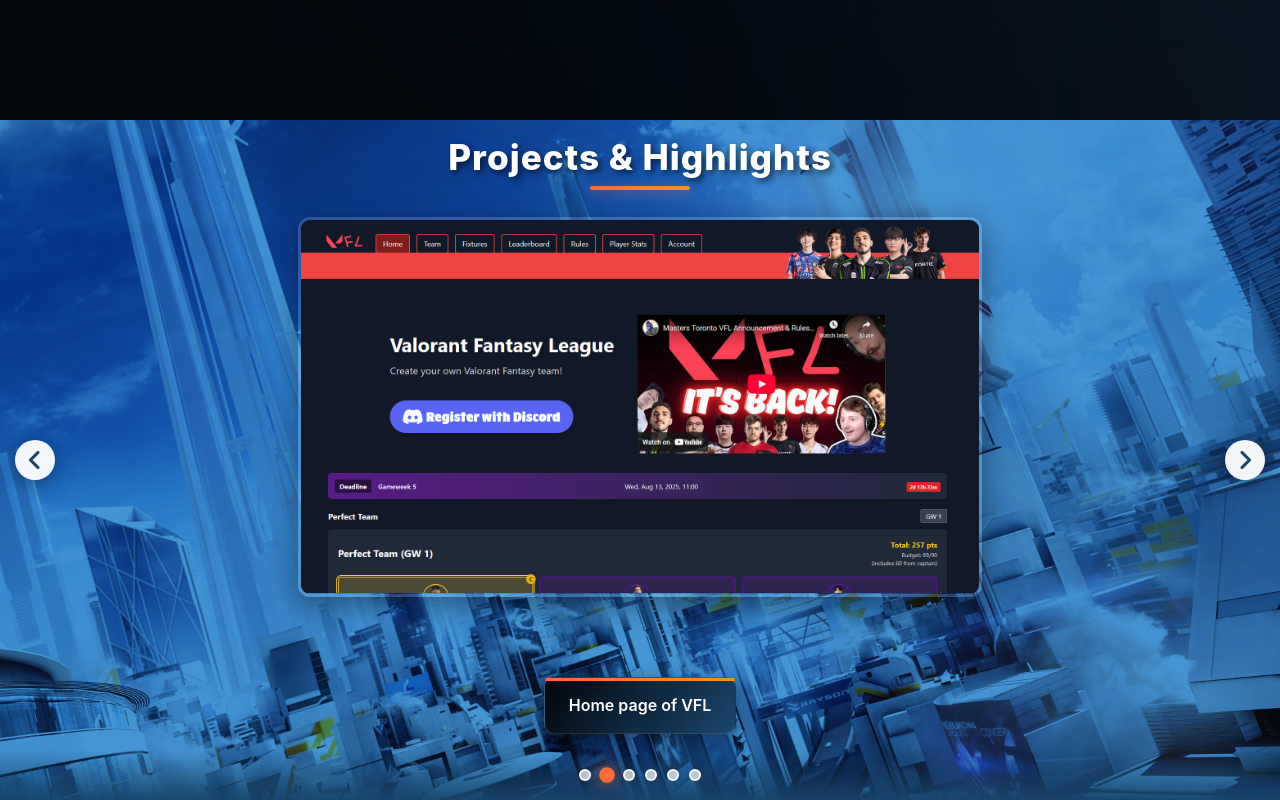
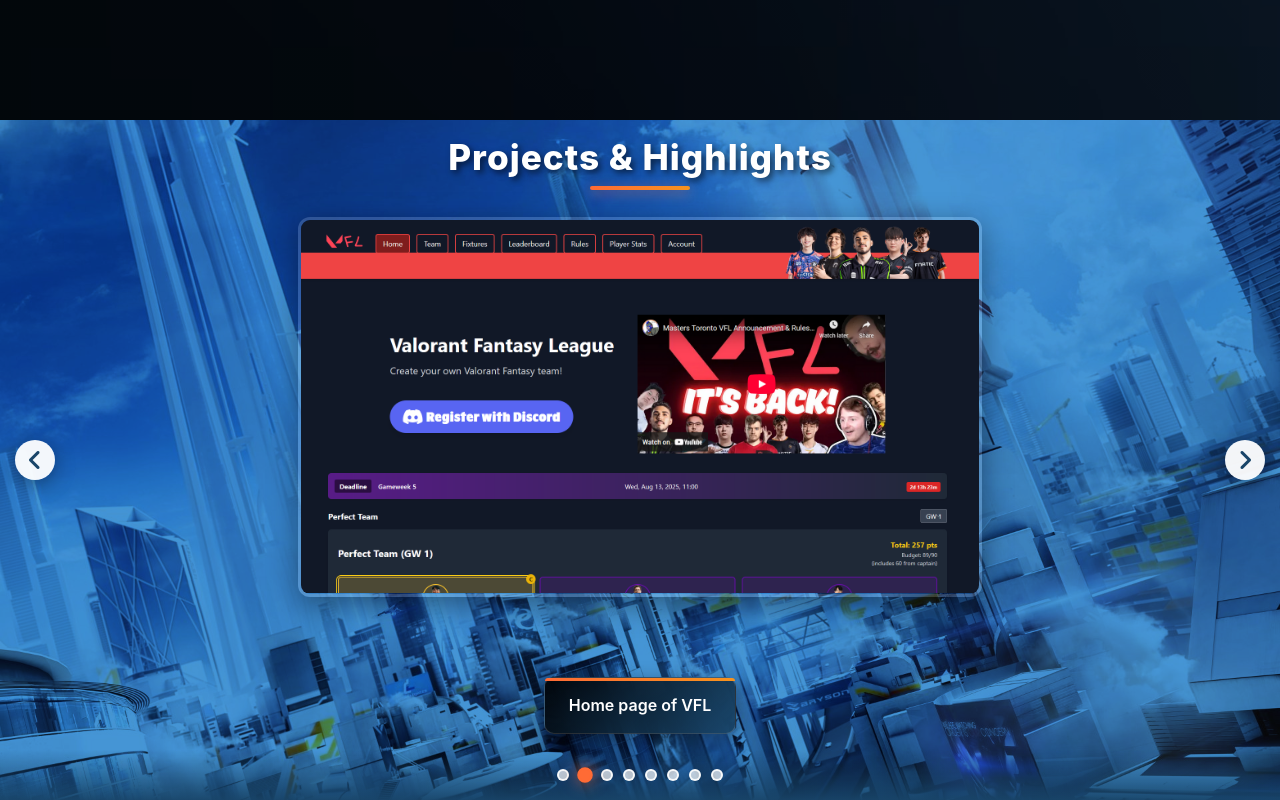
Before and after one commit to imran1503/Resume, a React (Create React App) app in the folder web_resume/: page /#/ in a window 1280 px wide. Shown: the part 760-1560 px from the top of the page. Built offline with nearby package versions, Linux system fonts and the light colour scheme.

Commit message:
Added images

```diff
--- a/web_resume/src/Components/Carousel.js
+++ b/web_resume/src/Components/Carousel.js
@@ -26,18 +26,28 @@
     },
     {
       src: process.env.PUBLIC_URL + "/images/firstSteamworks.png",
-      alt: "2200",
+      alt: "firstSteamworks",
       caption: "FIRST Steamworks 2017",
     },
     {
       src: process.env.PUBLIC_URL + "/images/carlaRos.png",
-      alt: "2200",
+      alt: "carlaRos",
       caption: "Capstone Project - Autonmous Vehicle Path Planning",
     },
     {
       src: process.env.PUBLIC_URL + "/images/carlaCamera.png",
-      alt: "2200",
+      alt: "carlaCamera",
       caption: "Capstone Project - Autonmous Vehicle Path Planning",
+    },
+    {
+      src: process.env.PUBLIC_URL + "/images/BRIntro.png",
+      alt: "MEC Intro",
+      caption: "The Beat Revival Project",
+    },
+    {
+      src: process.env.PUBLIC_URL + "/images/playerugc.png",
+      alt: "Player UGC",
+      caption: "User generated time trials and more",
     },
   ];
 
```
Also changed, not shown: web_resume/public/images/BRIntro.png (added), web_resume/src/Components/Carousel.css (line endings or trailing spaces), 1 other file (tests, documents, lock files or other folders).
